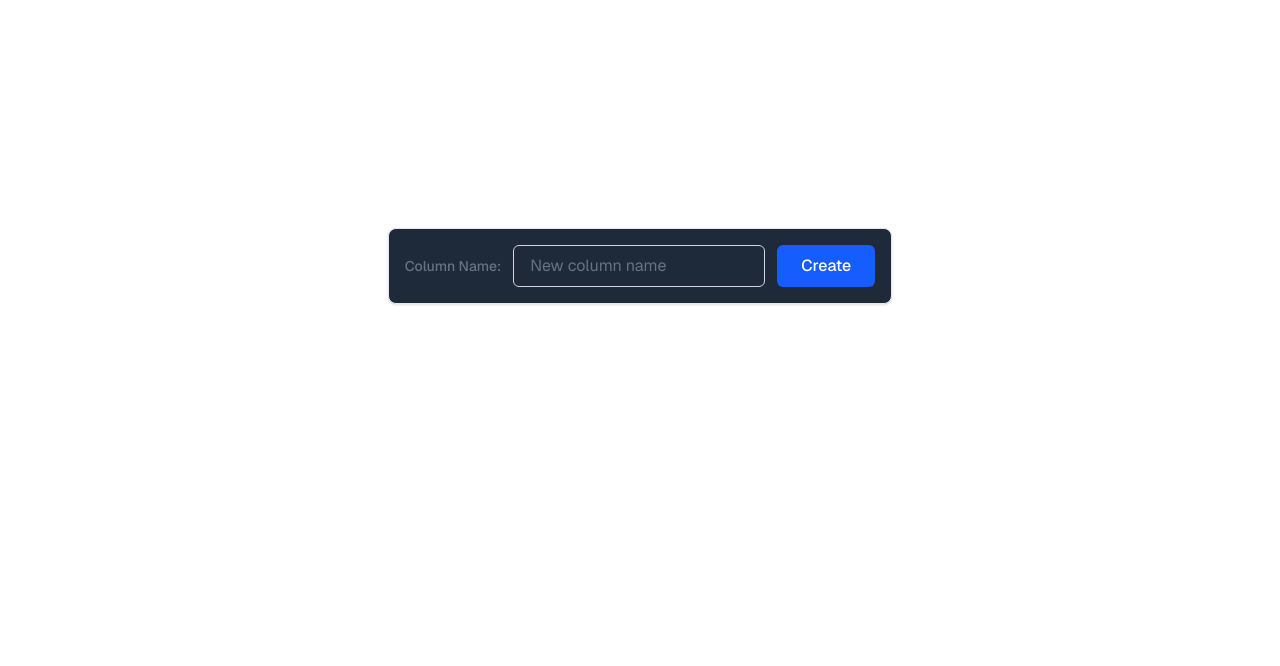
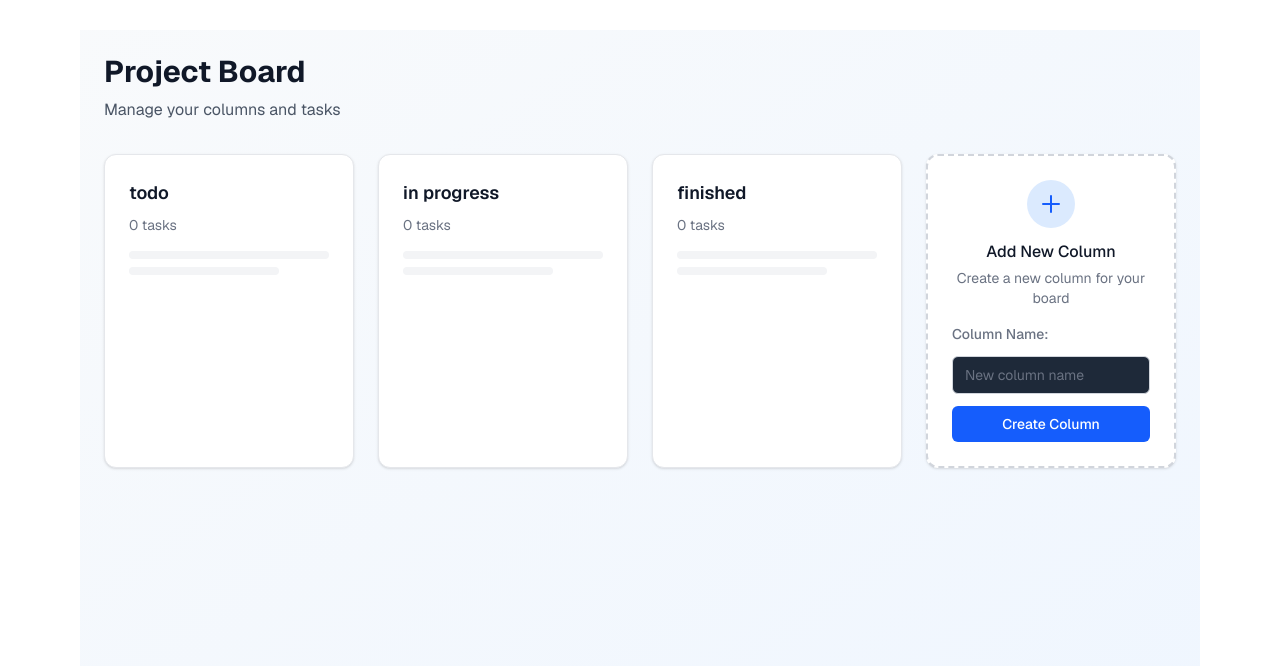
Before and after one commit to Endeyr/trello-clone, a Next.js app: page / in a window 1280 px wide. Shown: the part 134-800 px from the top of the page. Built offline with nearby package versions, Linux system fonts and the light colour scheme.

Commit message:
feat: add new col form

```diff
--- a/app/components/board/index.tsx
+++ b/app/components/board/index.tsx
@@ -1,8 +1,64 @@
 import NewColForm from '../forms/new-col-form/index'
+import { mockCols } from './mock-data'
+
 const Board = () => {
 	return (
-		<div>
-			<NewColForm />
+		<div className="min-h-screen bg-gradient-to-br from-slate-50 to-blue-50 p-6">
+			<div className="max-w-7xl mx-auto">
+				{/* Board Header */}
+				<div className="mb-8">
+					<h1 className="text-3xl font-bold text-gray-900 mb-2">
+						Project Board
+					</h1>
+					<p className="text-gray-600">Manage your columns and tasks</p>
+				</div>
+
+				{/* Columns Grid */}
+				<div className="grid grid-cols-1 sm:grid-cols-2 lg:grid-cols-3 xl:grid-cols-4 gap-6 mb-8">
+					{mockCols.map((col) => (
+						<div
+							key={col.id}
+							className="bg-white rounded-xl shadow-sm border border-gray-200 p-6 hover:shadow-md transition-shadow duration-200"
+						>
+							<h3 className="font-semibold text-gray-900 text-lg mb-2">
+								{col.name}
+							</h3>
+							<div className="text-sm text-gray-500">0 tasks</div>
+							{/* Placeholder for future task content */}
+							<div className="mt-4 space-y-2">
+								<div className="h-2 bg-gray-100 rounded w-full"></div>
+								<div className="h-2 bg-gray-100 rounded w-3/4"></div>
+							</div>
+						</div>
+					))}
+
+					{/* New Column Form Card */}
+					<div className="bg-white rounded-xl shadow-sm border-2 border-dashed border-gray-300 p-6 hover:border-blue-400 transition-colors duration-200">
+						<div className="text-center mb-4">
+							<div className="w-12 h-12 bg-blue-100 rounded-full flex items-center justify-center mx-auto mb-3">
+								<svg
+									className="w-6 h-6 text-blue-600"
+									fill="none"
+									stroke="currentColor"
+									viewBox="0 0 24 24"
+								>
+									<path
+										strokeLinecap="round"
+										strokeLinejoin="round"
+										strokeWidth={2}
+										d="M12 4v16m8-8H4"
+									/>
+								</svg>
+							</div>
+							<h3 className="font-medium text-gray-900 mb-1">Add New Column</h3>
+							<p className="text-sm text-gray-500 mb-4">
+								Create a new column for your board
+							</p>
+						</div>
+						<NewColForm />
+					</div>
+				</div>
+			</div>
 		</div>
 	)
 }
--- /dev/null
+++ b/app/components/board/mock-data.ts
@@ -0,0 +1,5 @@
+export const mockCols = [
+	{ id: '1', name: 'todo' },
+	{ id: '2', name: 'in progress' },
+	{ id: '3', name: 'finished' },
+]
--- a/app/components/forms/new-col-form/index.tsx
+++ b/app/components/forms/new-col-form/index.tsx
@@ -3,15 +3,9 @@ import { createColumn } from './create-col'
 
 const NewColForm = () => {
 	return (
-		<Form
-			action={createColumn}
-			className="flex flex-col sm:flex-row gap-3 p-4 bg-gray-800 rounded-lg shadow-sm border border-gray-200"
-		>
-			<div className="flex flex-col sm:flex-row sm:items-center gap-3">
-				<label
-					htmlFor="col-name"
-					className="text-sm font-medium text-gray-500 sm:whitespace-nowrap"
-				>
+		<Form action={createColumn} className="flex flex-col gap-3">
+			<div className="flex flex-col gap-3">
+				<label htmlFor="col-name" className="text-sm font-medium text-gray-500">
 					Column Name:
 				</label>
 				<input
@@ -19,15 +13,15 @@ const NewColForm = () => {
 					id="col-name"
 					type="text"
 					placeholder="New column name"
-					className="flex-1 px-4 py-2 border border-gray-300 rounded-md focus:outline-none focus:ring-2 focus:ring-blue-500 focus:border-transparent placeholder-gray-500 text-white transition-all duration-200 hover:border-gray-400"
+					className="w-full px-3 py-2 border border-gray-300 rounded-md focus:outline-none focus:ring-2 focus:ring-blue-500 focus:border-transparent placeholder-gray-500 text-white bg-gray-800 transition-all duration-200 hover:border-gray-400 text-sm"
 					required
 				/>
 			</div>
 			<button
-				className="px-6 py-2 bg-blue-600 hover:bg-blue-700 text-white font-medium rounded-md transition-colors duration-200 focus:outline-none focus:ring-2 focus:ring-blue-500 focus:ring-offset-2 active:bg-blue-800 whitespace-nowrap"
+				className="w-full px-4 py-2 bg-blue-600 hover:bg-blue-700 text-white font-medium rounded-md transition-colors duration-200 focus:outline-none focus:ring-2 focus:ring-blue-500 focus:ring-offset-2 active:bg-blue-800 text-sm"
 				type="submit"
 			>
-				Create
+				Create Column
 			</button>
 		</Form>
 	)
```
